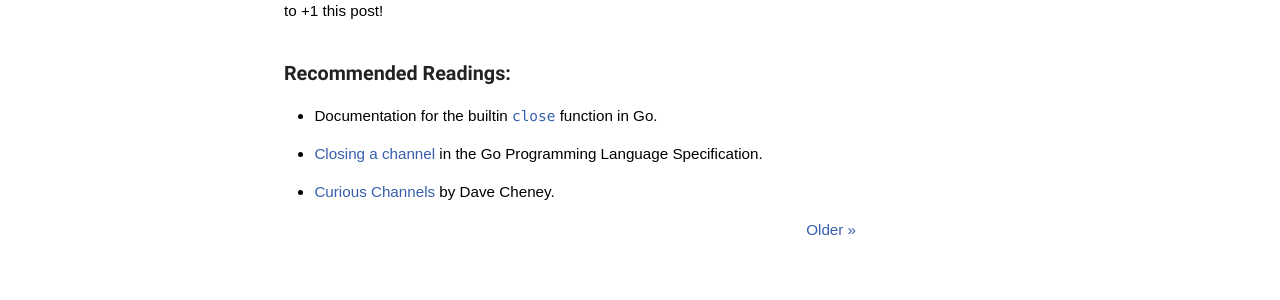
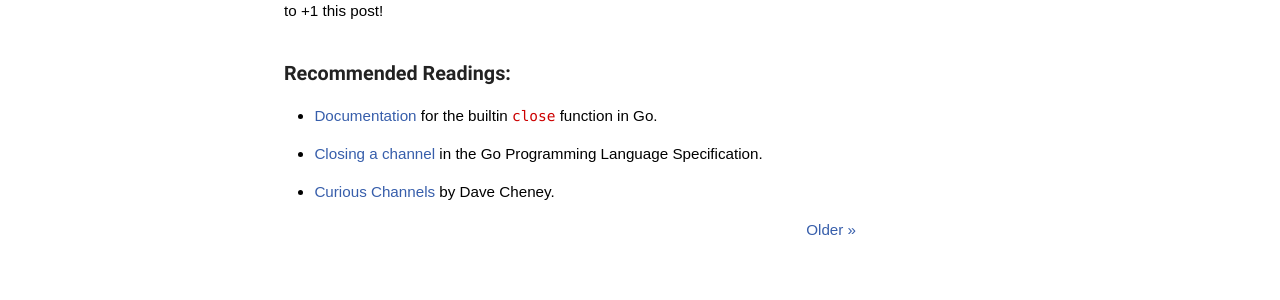
Before and after one commit to alexjlockwood/godesignpatterns, a Jekyll site: the page built from _posts/2014-04-24-exiting-multiple-goroutines-simultaneously.md, in a window 1280 px wide. Shown: the part 1468-1768 px from the top of the page. Built offline with Jekyll 4.4.1, drawn with Linux system fonts in a browser that asks for light colours; some web fonts are replaced; Markdown is read by kramdown in place of the engine named in the settings; comment, search, counter and statistics services are not loaded.

Commit message:
added recommended reading sections

```diff
--- a/_posts/2014-04-24-exiting-multiple-goroutines-simultaneously.md
+++ b/_posts/2014-04-24-exiting-multiple-goroutines-simultaneously.md
@@ -82,6 +82,6 @@ and don't forget to +1 this post!
 
 ### Recommended Readings:
 
-* Documentation for the builtin [`close`](http://golang.org/pkg/builtin/#close) function in Go.
+* [Documentation](http://golang.org/pkg/builtin/#close) for the builtin `close` function in Go.
 * [Closing a channel](http://golang.org/pkg/builtin/#close) in the Go Programming Language Specification.
 * [Curious Channels](http://dave.cheney.net/2013/04/30/curious-channels) by Dave Cheney.
```
